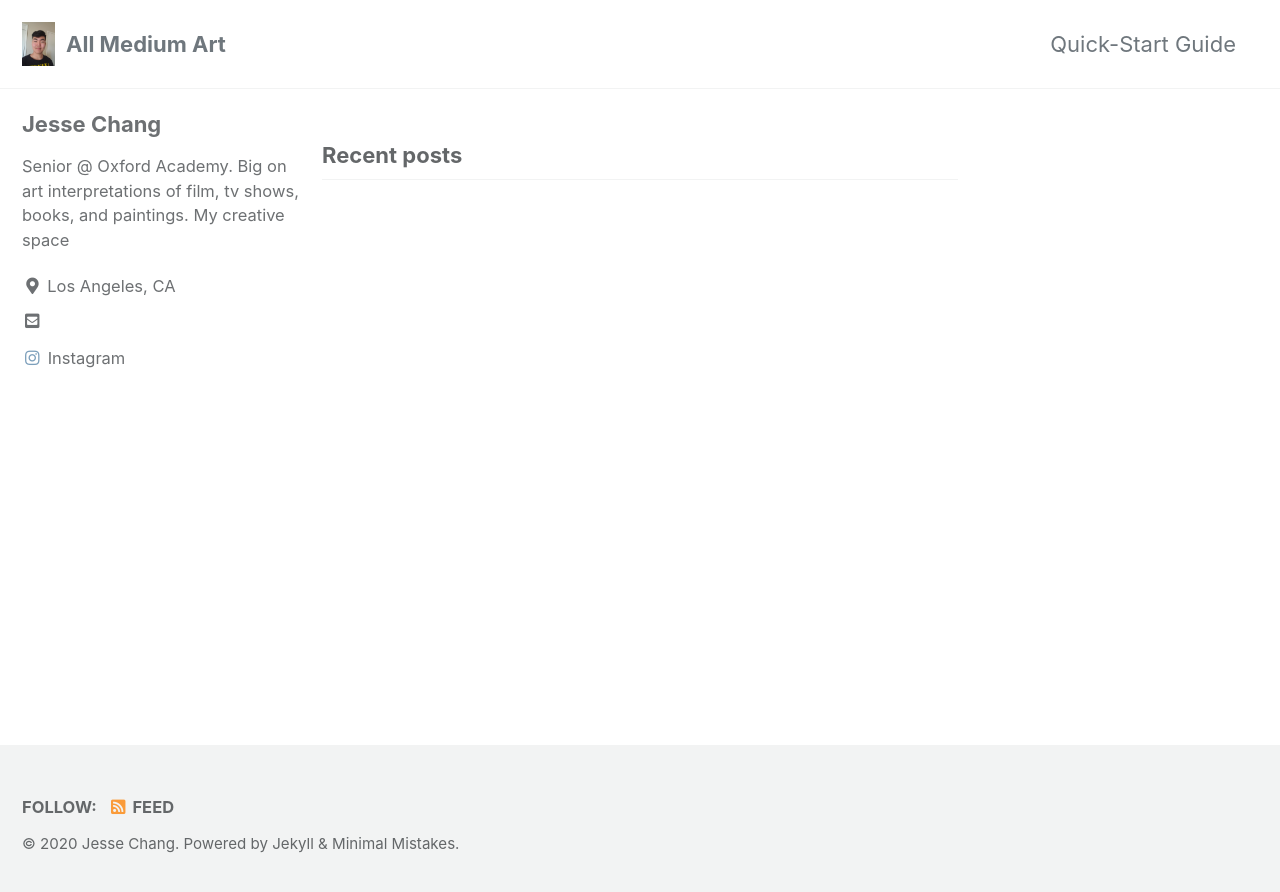
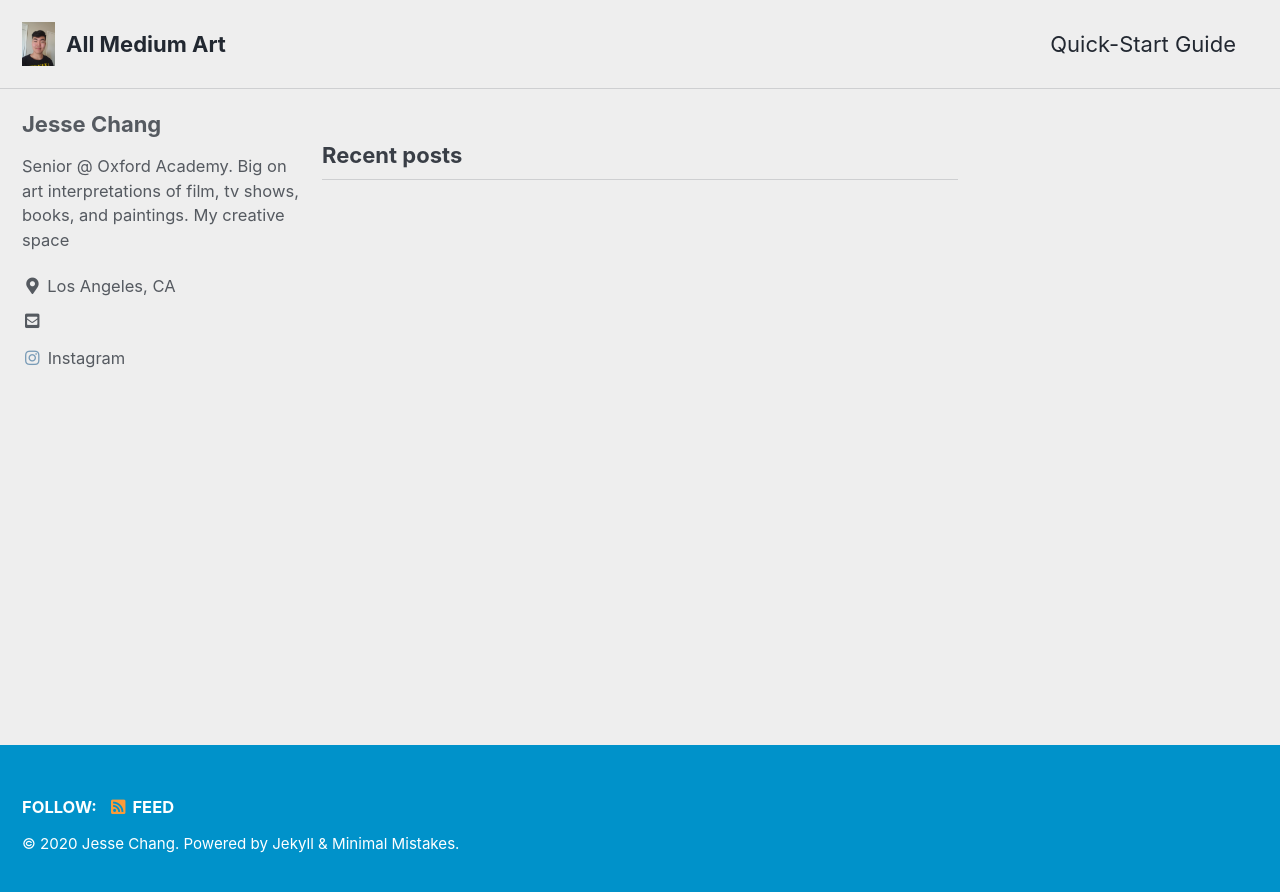
Before and after one commit to jchang20/jchang20.github.io, a Jekyll site: the page built from index.html, in a window 1280 px wide. Shown: the top 892 px of the page. Built offline with Jekyll 4.4.1, drawn with Linux system fonts in a browser that asks for light colours; cached includes are drawn as plain includes; the list of posts is cut into pages by our own code.

Commit message:
Updated theme color

```diff
--- a/_config.yml
+++ b/_config.yml
@@ -10,9 +10,9 @@
 # Review documentation to determine if you should use `theme` or `remote_theme`
 # https://mmistakes.github.io/minimal-mistakes/docs/quick-start-guide/#installing-the-theme
 
-# theme                  : "minimal-mistakes-jekyll"
+theme                  : "minimal-mistakes-jekyll"
 # remote_theme           : "mmistakes/minimal-mistakes"
-minimal_mistakes_skin    : "default" # "air", "aqua", "contrast", "dark", "dirt", "neon", "mint", "plum", "sunrise"
+minimal_mistakes_skin    : "air" # "air", "aqua", "contrast", "dark", "dirt", "neon", "mint", "plum", "sunrise"
 
 # Site Settings
 locale                   : "en-US"
```
